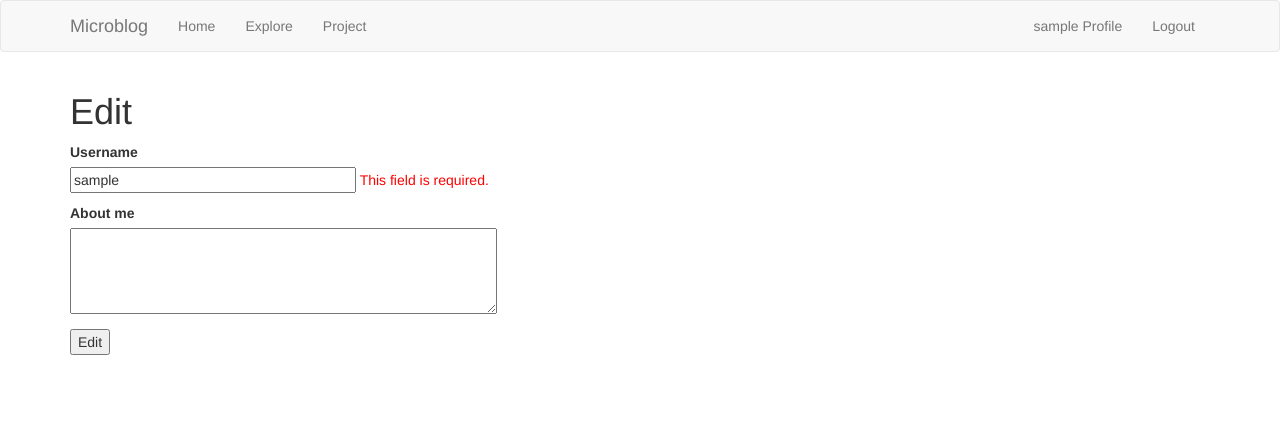
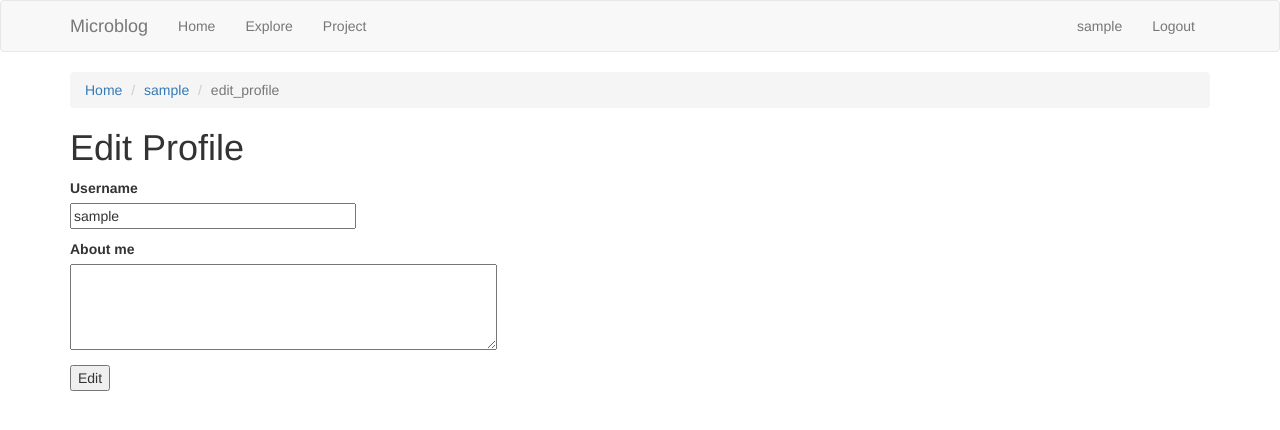
Before and after one commit to glapo992/myBlog, a Flask app: a page that uses app/templates/base.html in a window 1280 px wide. Shown: the top 430 px of the page. Run offline with Flask 3, Linux system fonts and the light colour scheme; the visitor is signed in with stand-in values (Sample User, id 1); data comes from the database, SQL or seed files in the repository; both versions use the stored data as it was after the commit; some libraries are stand-ins or nearby versions.

Commit message:
breadcrumb and fix bug in edit profile

```diff
--- a/app/forms.py
+++ b/app/forms.py
@@ -30,9 +30,9 @@
             raise ValidationError('email already used')
 
 class EditProfileForm(FlaskForm):
-    """from alows user to edit his personal profile info"""
+    """form allows user to edit his personal profile info"""
 
-    username  = StringField  ('Username', validators=[DataRequired(),Length(min=0, max=64)])
+    username  = StringField  ('Username', validators=[DataRequired()])
     about_me  = TextAreaField('About me', validators=[Length(min=0, max=150)])
     submit    = SubmitField  ('Edit')
 
@@ -41,7 +41,7 @@
         self.original_username = original_username  # creates a new var with the orignal name of the user
 
     def validate_username(self, username):
-        """custom validator, chechk if the username chosen is already in use and raises an error
+        """custom validator, check if the username chosen is already in use and raises an error
 
         :param username: new chosen username
         :type username: str
--- a/app/routes.py
+++ b/app/routes.py
@@ -159,11 +159,8 @@
 def edit_profile(username):
     """page to edit the profile info of the user, accessed only from the user's page after a login"""
 
-    form = EditProfileForm(current_user.username)   # current_user.username is passed to the function of control purposes
-    if form.is_submitted():
-        print ("submitted")
-    if form.validate():
-        print ("valid")
+    form = EditProfileForm(current_user.username)   # current_user.username is passed to the function for control purposes
+
     if form.validate_on_submit():
         current_user.username = form.username.data
         current_user.about_me = form.about_me.data
--- a/app/templates/404.html
+++ b/app/templates/404.html
@@ -1,6 +1,12 @@
 {% extends 'base.html' %}
 
 {% block app_content %}
+<nav aria-label="breadcrumb">
+    <ol class="breadcrumb">
+      <li class="breadcrumb-item"><a href="{{ url_for('index') }}">Home</a></li>
+      <li class="breadcrumb-item active" aria-current="page">{{request.endpoint}}</li>
+    </ol>
+</nav>
 <h1> source not found</h1>
 <p><a href="{{ url_for('index') }}">Back</a></p>
 
--- a/app/templates/500.html
+++ b/app/templates/500.html
@@ -1,6 +1,12 @@
 {% extends 'base.html' %}
 
 {% block app_content %}
+<nav aria-label="breadcrumb">
+    <ol class="breadcrumb">
+      <li class="breadcrumb-item"><a href="{{ url_for('index') }}">Home</a></li>
+      <li class="breadcrumb-item active" aria-current="page">{{request.endpoint}}</li>
+    </ol>
+</nav>
 <h1>unexpected error</h1>
 <p><a href="{{ url_for('index') }}">Back</a></p>
 
--- a/app/templates/base.html
+++ b/app/templates/base.html
@@ -36,7 +36,7 @@
                         <li><a href="{{ url_for('login') }}">Login</a></li>
                         <li><a href="{{url_for('registration')}}">Registration</a></li>
                         {% else %}
-                        <li><a href="{{url_for('user', username=current_user.username)}}">{{ current_user.username }} Profile</a></li>
+                        <li><a href="{{url_for('user', username=current_user.username)}}">{{ current_user.username }}</a></li>
                         <li><a href="{{ url_for('logout') }}">Logout</a></li>
                         {% endif %}
                     </ul>
--- a/app/templates/edit_profile.html
+++ b/app/templates/edit_profile.html
@@ -1,29 +1,34 @@
 {% extends 'base.html' %}
+{% import 'bootstrap/wtf.html' as wtf %}
 
 {% block app_content %}
+<nav aria-label="breadcrumb">
+    <ol class="breadcrumb">
+      <li class="breadcrumb-item"><a href="{{ url_for('index') }}">Home</a></li>
+      <li class="breadcrumb-item"><a href="{{url_for('user', username=current_user.username)}}">{{ current_user.username }}</a></li>
+      <li class="breadcrumb-item active" aria-current="page">{{request.endpoint}}</li>
+    </ol>
+</nav>
 
-<h1>Edit</h1>
-<form action="", method="post" novalidate>
+<h1>Edit Profile</h1>
+<form action="" method="post" novalidate>
+    {{ form.hidden_tag() }}
+    {{ wtf.form_errors(form, hiddens="only") }}
       <p>
-        {{ form.hidden_tag() }}
-        {{ form.username.label }} <br>
-        {{ form.username(size = 32) }}
+        {{ form.username.label }}<br>
+        {{ form.username(size=32) }}<br>
         {% for error in form.username.errors %}
-            <span style= "color : red"> {{ error }}</span>
+        <span style="color: red;">[{{ error }}]</span>
         {% endfor %}
     </p>
     <p>
-            {{ form.about_me.label }} <br>
-            {{ form.about_me(cols=50, rows=4) }}
+        {{ form.about_me.label }}<br>
+        {{ form.about_me(cols=50, rows=4) }}<br>
         {% for error in form.about_me.errors %}
-            <span style= "color : red"> {{ error }}</span>
+        <span style="color: red;">[{{ error }}]</span>
         {% endfor %}
+
     </p>
-
-        <p>
-            {{ form.submit() }}
-        </p>
+    <p>{{ form.submit() }}</p>
 </form>
-
-
 {% endblock %}
--- a/app/templates/index.html
+++ b/app/templates/index.html
@@ -1,6 +1,11 @@
 {% extends 'base.html' %}
 
 {% block app_content %}
+<nav aria-label="breadcrumb">
+    <ol class="breadcrumb">
+      <li class="breadcrumb-item active" aria-current="page">Home</li>
+    </ol>
+</nav>
 
 <div>
     <h1>basic homepage of the website</h1>
--- a/app/templates/registration.html
+++ b/app/templates/registration.html
@@ -4,6 +4,12 @@
 {% import 'bootstrap/wtf.html' as wtf %}
 
 {% block app_content %}
+<nav aria-label="breadcrumb">
+    <ol class="breadcrumb">
+      <li class="breadcrumb-item"><a href="{{ url_for('index') }}">Home</a></li>
+      <li class="breadcrumb-item active" aria-current="page">{{request.endpoint}}</li>
+    </ol>
+</nav>
     <h1>Registration</h1>
     <div class="row">
         <div class="col-md-4">
--- a/app/templates/user.html
+++ b/app/templates/user.html
@@ -1,6 +1,12 @@
 {% extends 'base.html' %}
 
 {% block app_content %}
+<nav aria-label="breadcrumb">
+    <ol class="breadcrumb">
+      <li class="breadcrumb-item"><a href="{{ url_for('index') }}">Home</a></li>
+      <li class="breadcrumb-item active" aria-current="page">{{ user.username }}</li>
+    </ol>
+  </nav>
 <div>
     {% if user == current_user %}
     <p><a href="{{ url_for('edit_profile', username = current_user.username) }}">Edit your profile</a></p>
```
Also changed, not shown: app/email.py (+2 -15 lines), app/templates/login.html (+7 -1 lines), app/templates/project.html (+7 -2 lines), app.db. Lines whose indentation alone changed are shown as unchanged.
